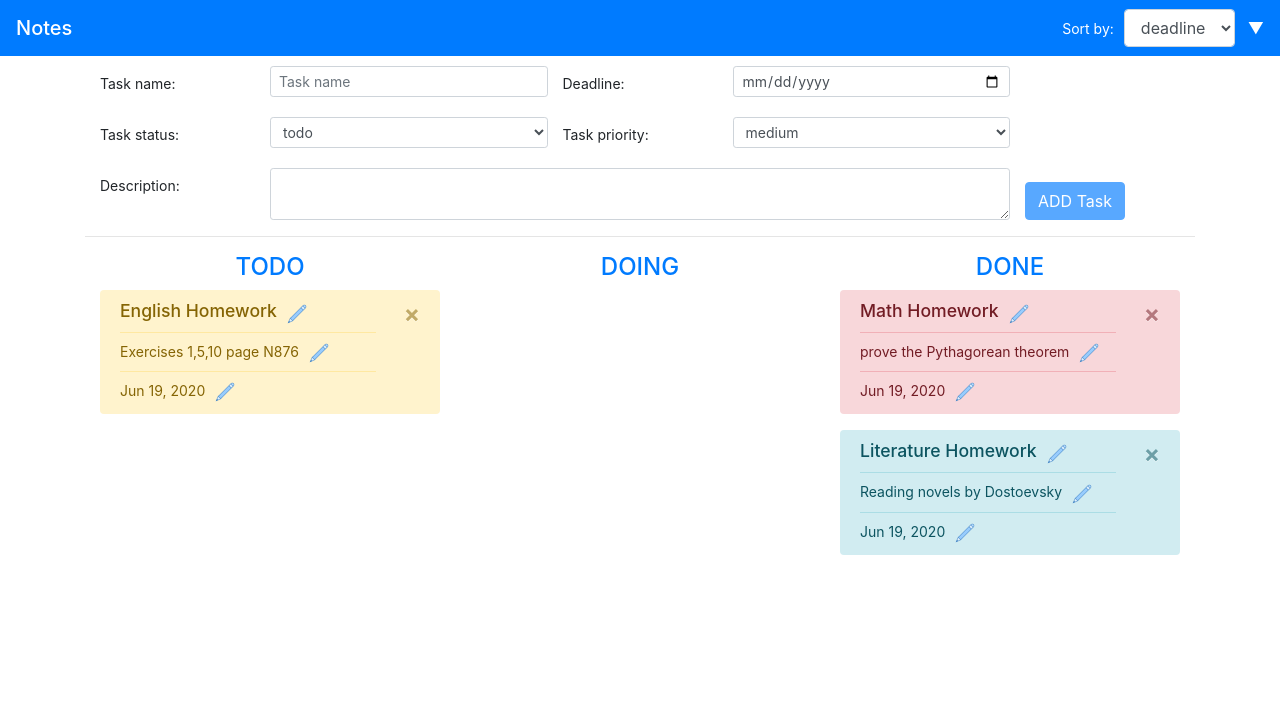
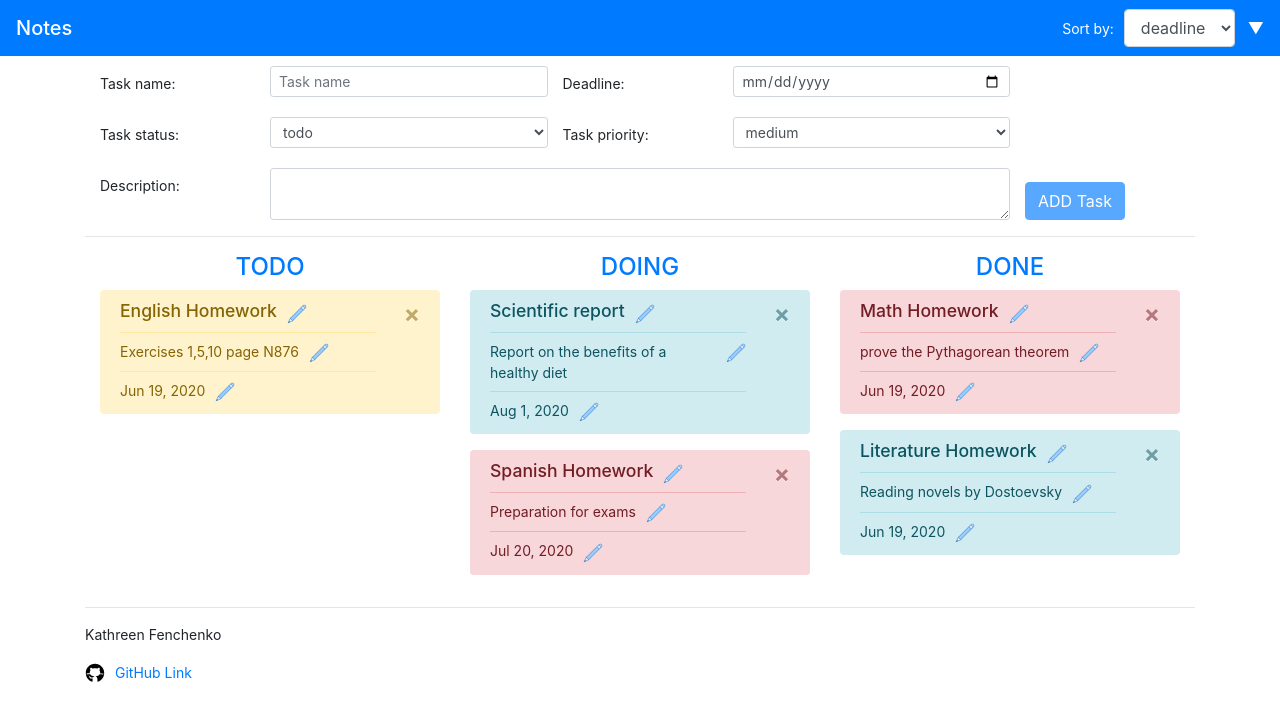
Before and after one commit to kathleen-fen/todo-list-angular, an Angular app: page / in a window 1280 px wide. Shown: the top 720 px of the page. Built offline with nearby package versions, Linux system fonts and the light colour scheme.

Commit message:
all done without tests

```diff
--- a/src/app/app.component.css
+++ b/src/app/app.component.css
@@ -27,3 +27,24 @@ h4 {
     margin-left: 5px;
     cursor: pointer;
   }
+.sort-control {
+    display: flex;
+    align-items: baseline;
+}
+.github-icon {
+    display: flex;
+    align-items: flex-end;
+
+}
+.github-icon img {
+    width: 20px;
+}
+.github-icon div {
+    margin-right: 10px;
+}
+.footer {
+    min-height: 100px;
+}
+.list {
+    min-height: 30vh;
+}
--- a/src/app/app.component.html
+++ b/src/app/app.component.html
@@ -2,21 +2,20 @@
   <span class="navbar-brand mb-0 h1"> Notes </span>
   <div class="form-inline sort-form">
     <label>Sort by: </label>
-    <select class="form-control mr-sm-2" [(ngModel)]="sortBy" (change)="updateTasks()">
+    <div class="sort-control">
+      <select class="form-control mr-sm-2" [(ngModel)]="sortBy" (change)="updateTasks()">
         <option value="deadline">deadline</option>
         <option value="priority">priority</option>
-    </select>
-    <div (click)="asc=!asc; updateTasks()">
-      <span *ngIf="!asc" class="arrow">&#9660;</span>
-      <span *ngIf="asc" class="arrow">&#9650;</span>
+      </select>
+      <div (click)="asc=!asc; updateTasks()">
+        <span *ngIf="!asc" class="arrow">&#9660;</span>
+        <span *ngIf="asc" class="arrow">&#9650;</span>
+      </div>
     </div>
-
   </div>
 </nav>
 
-
 <div class="container">
-
   <form [formGroup]="form" class="form-wrapper" (ngSubmit)="addTask()">
     <div class="form-group row">
       <label for="FormControlName" class="col-md-2 col-form-label">Task name:</label>
@@ -27,9 +26,6 @@
       <label for="FormControlDeadline" class="col-md-2 col-form-label col-sm-2">Deadline:</label>
       <input type="date" class="form-control col-md-3 form-control-sm" id="FormControlDeadline"  formControlName="deadline">
     </div>
-
-
-
     <div class="form-group row">
       <label for="FormControlStatus" class="col-md-2 col-form-label">Task status:</label>
       <select class="form-control col-md-3 form-control-sm" id="FormControlStatus"  formControlName="status">
@@ -92,3 +88,12 @@
     </div>
   </div>
 </div>
+<footer class="footer">
+  <div class="container">
+    <hr>
+    <p>Kathreen Fenchenko</p>
+    <div class="github-icon">
+      <div><img src="./../assets/icons/icons8-github.svg" alt="github"></div>
+      <div><a href="https://github.com/kathleen-fen/todo-list-angular" target="_blank">GitHub Link</a> </div></div>
+  </div>
+</footer>
--- a/src/app/app.component.ts
+++ b/src/app/app.component.ts
@@ -66,6 +66,22 @@ export class AppComponent implements OnInit {
       descr: 'Reading novels by Dostoevsky',
       deadline: "2020-06-19",
       priority: 'low'
+    },
+    {
+      id:uuidv4(),
+      name: 'Spanish Homework',
+      status: 'doing',
+      descr: 'Preparation for exams',
+      deadline: "2020-07-20",
+      priority: 'high'
+    },
+    {
+      id:uuidv4(),
+      name: 'Scientific report',
+      status: 'doing',
+      descr: 'Report on the benefits of a healthy diet',
+      deadline: "2020-08-01",
+      priority: 'low'
     }
   ]
   todoTasks: Task[]
@@ -73,8 +89,8 @@ export class AppComponent implements OnInit {
   doneTasks: Task[]
   sortBy: string = 'deadline'
   asc: boolean = false
+
   ngOnInit () {
-    console.log(this.asc?-1:1)
     this.form = new FormGroup({
       name: new FormControl('', Validators.required),
       deadline: new FormControl(''),
@@ -82,24 +98,21 @@ export class AppComponent implements OnInit {
       priority: new FormControl('medium'),
       descr: new FormControl('')
     })
-    this.todoTasks = this.tasks.filter(r=>r.status==='todo')
-    this.doingTasks = this.tasks.filter(r=>r.status==='doing')
-    this.doneTasks = this.tasks.filter(r=>r.status==='done')
+    this.updateTasks()
   }
+
   addTask() {
     this.tasks.unshift({ id:uuidv4(),...this.form.value})
-    console.log(this.tasks)
     this.form.setValue({...this.defaultTask})
     this.form.markAsUntouched()
-    console.log(this.tasks)
     this.updateTasks()
   }
+
   deleteTask(delTask) {
     this.tasks.splice(this.tasks.indexOf(delTask),1)
-    console.log(this.tasks)
     this.updateTasks()
+  }
 
-  }
   onChange(val,t){
     this.tasks[this.tasks.indexOf(t)][val.field] = val.value
     this.updateTasks()
@@ -153,8 +166,8 @@ export class AppComponent implements OnInit {
 
   sortByPriority(a, b) {
     if (a.priority === b.priority) return 0
-    if (PriorityEnum[a.priority] < PriorityEnum[b.priority]) return this.asc?-1:1
-    if (PriorityEnum[a.priority] > PriorityEnum[b.priority]) return this.asc?1:-1
+    if (PriorityEnum[a.priority] < PriorityEnum[b.priority]) return this.asc?1:-1
+    if (PriorityEnum[a.priority] > PriorityEnum[b.priority]) return this.asc?-1:1
   }
 
 }
--- a/src/app/app.module.ts
+++ b/src/app/app.module.ts
@@ -5,15 +5,14 @@ import { AppComponent } from './app.component';
 import { FormsModule, ReactiveFormsModule } from '@angular/forms';
 import { TaskComponent } from './task/task.component';
 import { DragDropModule } from '@angular/cdk/drag-drop';
-import { StatusFilterPipe } from './pipes/status-filter.pipe';
+
 
 
 
 @NgModule({
   declarations: [
     AppComponent,
-    TaskComponent,
-    StatusFilterPipe
+    TaskComponent
   ],
   imports: [
     BrowserModule,
--- a/src/app/pipes/status-filter.pipe.ts
+++ /dev/null
@@ -1,13 +0,0 @@
-import { Pipe, PipeTransform } from '@angular/core';
-import {Task} from '../app.component'
-
-@Pipe({
-  name: 'statusFilter'
-})
-export class StatusFilterPipe implements PipeTransform {
-
-  transform(tasks: Task[], status:string='todo'): Task[] {
-    return tasks.filter(res => res.status===status);
-  }
-
-}
```
Also changed, not shown: src/app/task/task.component.ts (+3 -7 lines), src/assets/icons/icons8-github.svg (added), 1 other file (tests, documents, lock files or other folders).
